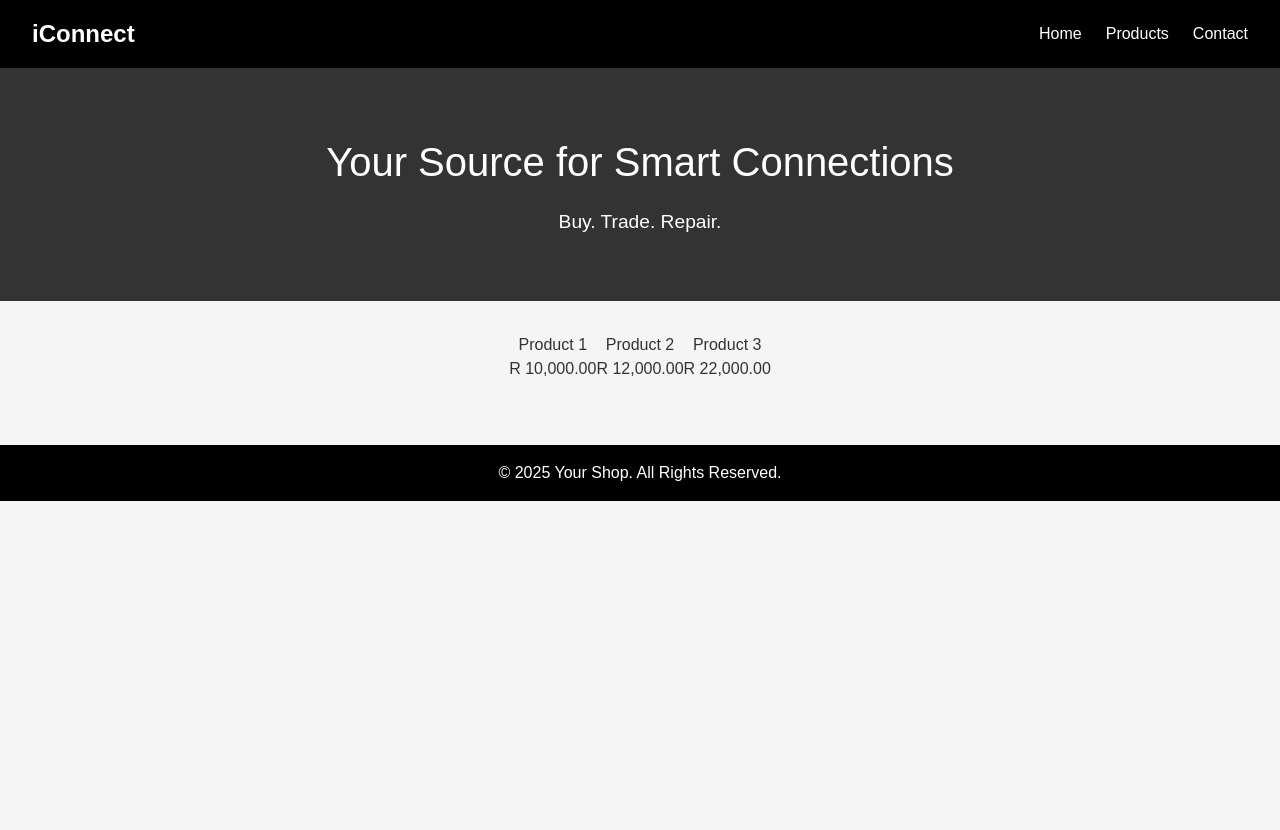
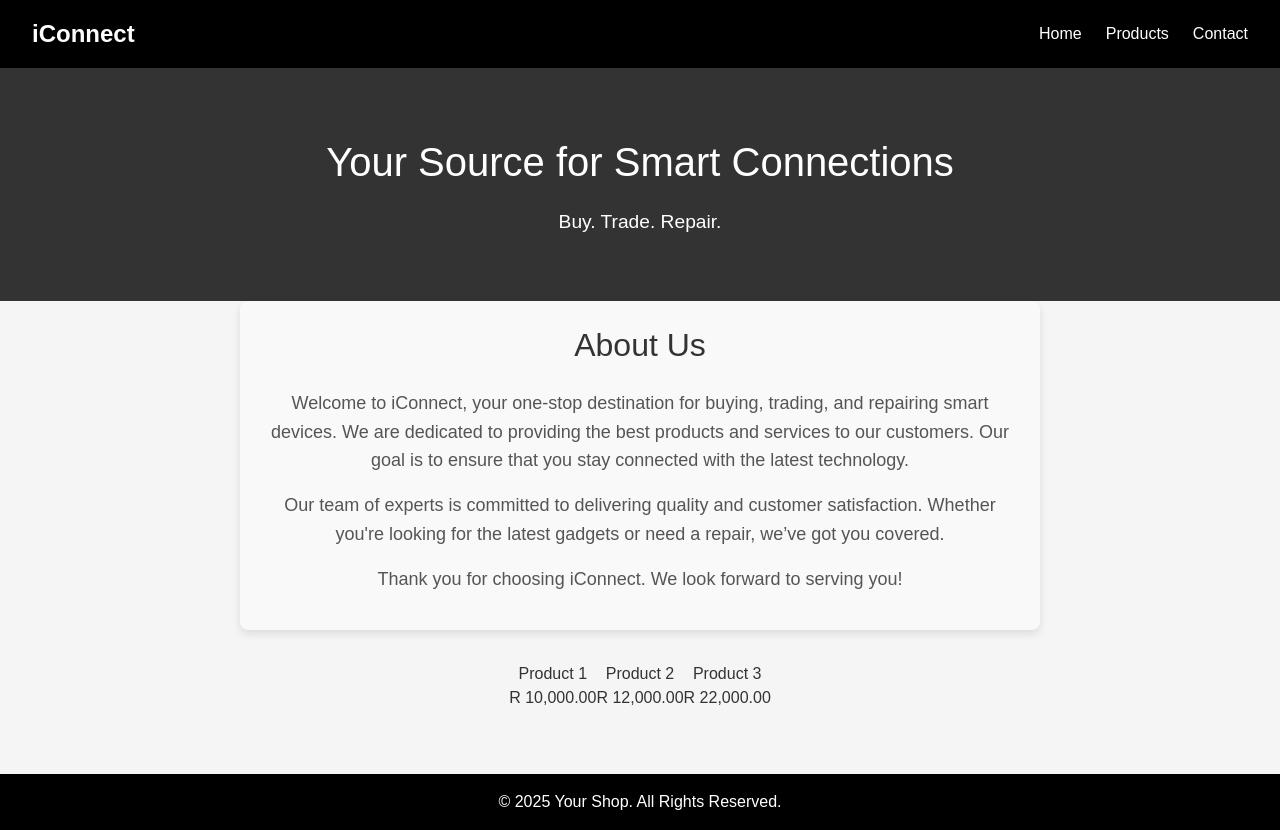
Before and after one commit to Tumiegh/e-commerce, a React (Create React App) app in the folder iconnect/: page / in a window 1280 px wide. Before the commit the page ends 800 px from the top, so only its background shows below. Built offline with nearby package versions, Linux system fonts and the light colour scheme.

Commit message:
About page

```diff
--- a/iconnect/src/App.js
+++ b/iconnect/src/App.js
@@ -1,6 +1,7 @@
 import React from 'react';
 import Navbar from './components/Navbar';
 import HeroSection from './components/HeroSection';
+import About from './components/About';
 import ProductList from './components/ProductList';
 import Footer from './components/Footer';
 import './App.css';
@@ -10,6 +11,7 @@ function App() {
     <div className="App">
       <Navbar />
       <HeroSection />
+      <About />
       <ProductList />
       <Footer />
     </div>
--- /dev/null
+++ b/iconnect/src/components/About.css
@@ -0,0 +1,22 @@
+.about-container {
+    max-width: 800px;
+    margin: 0 auto;
+    padding: 20px;
+    background-color: #f9f9f9;
+    border-radius: 8px;
+    box-shadow: 0 4px 8px rgba(0, 0, 0, 0.1);
+    text-align: center;
+}
+
+.about-container h1 {
+    font-size: 32px;
+    color: #333;
+    margin-bottom: 20px;
+}
+
+.about-container p {
+    font-size: 18px;
+    color: #555;
+    line-height: 1.6;
+    margin-bottom: 16px;
+}
--- /dev/null
+++ b/iconnect/src/components/About.js
@@ -0,0 +1,21 @@
+import React from 'react';
+import './About.css';
+
+function About() {
+  return (
+    <div className="about-container">
+      <h1>About Us</h1>
+      <p>
+        Welcome to iConnect, your one-stop destination for buying, trading, and repairing smart devices. We are dedicated to providing the best products and services to our customers. Our goal is to ensure that you stay connected with the latest technology.
+      </p>
+      <p>
+        Our team of experts is committed to delivering quality and customer satisfaction. Whether you're looking for the latest gadgets or need a repair, we’ve got you covered.
+      </p>
+      <p>
+        Thank you for choosing iConnect. We look forward to serving you!
+      </p>
+    </div>
+  );
+}
+
+export default About;
```
